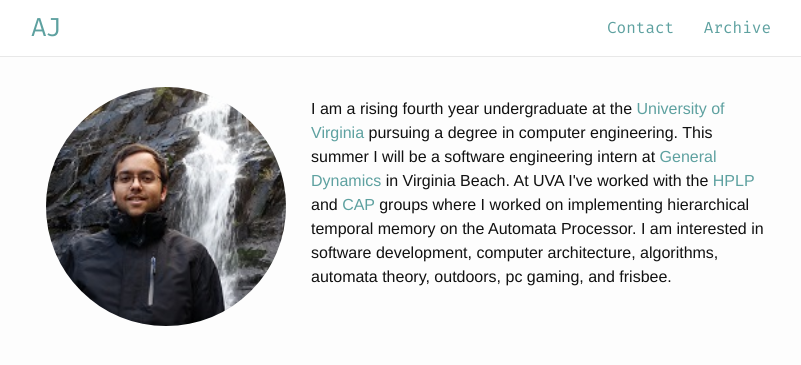
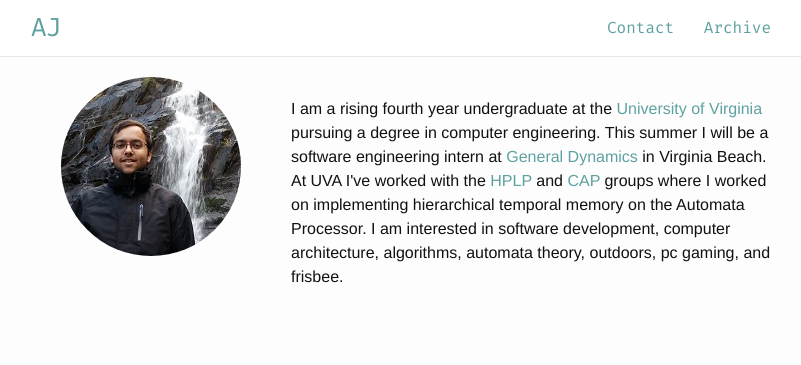
Before and after one commit to ajvarshneya/ajvarshneya.github.io, a Jekyll site: the page built from index.html, in a window 1280 px wide. Shown: the top 365 px of the page, without its empty margins (239-1040 px from the left). Built offline with Jekyll 4.4.1, drawn with Linux system fonts in a browser that asks for light colours.

Commit message:
Updated index

```diff
--- a/index.html
+++ b/index.html
@@ -3,7 +3,7 @@
 ---
   <!--<h1 class="page-heading"><a href="{{ page.permalink }}">{{ page.title }}</a></h1>-->
 <div id="main-container" style="">
-	<img src="aj.jpg" style="border-radius: 50%; width: 240px; float: left; margin: -10px 25px 20px 15px;">
+	<img src="aj.jpg" style="border-radius: 50%; width: 180px; float: left; margin: -20px 50px 40px 30px;">
 	<p style="margin: 10px 0px 0px 0px;"> I am a rising fourth year undergraduate at the <a href="http://seas.virginia.edu/">University of Virginia</a> pursuing a degree in computer engineering. This summer I will be a software engineering intern at <a href="http://www.generaldynamics.com/">General Dynamics</a> in Virginia Beach. At UVA I've worked with the <a href="http://hplp.ece.virginia.edu/">HPLP</a> and <a href="http://cap.virginia.edu/">CAP</a> groups where I worked on implementing hierarchical temporal memory on the Automata Processor. I am interested in software development, computer architecture, algorithms, automata theory, outdoors, pc gaming, and frisbee.</p>
 </span>
   <!--<p class="rss-subscribe">subscribe <a href="{{ "/feed.xml" | prepend: site.baseurl }}">via RSS</a></p>-->
```
Also changed, not shown: 1 other file.
